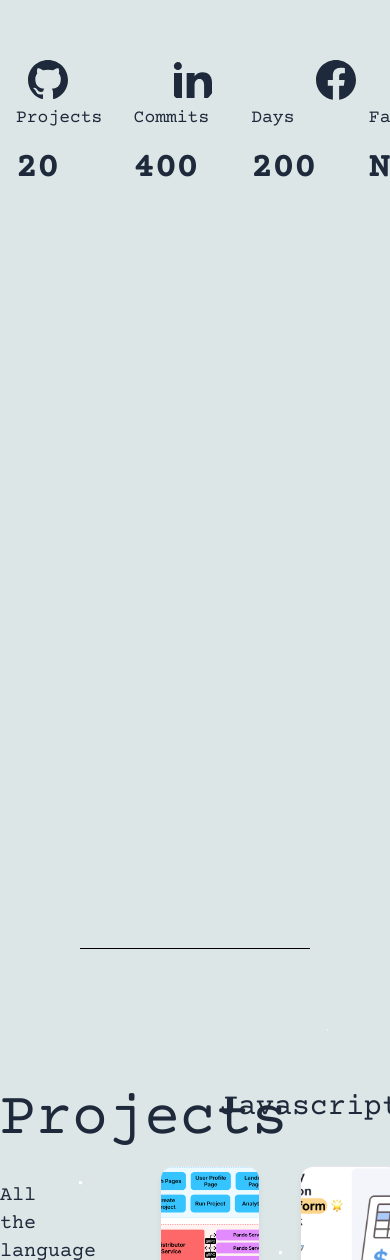
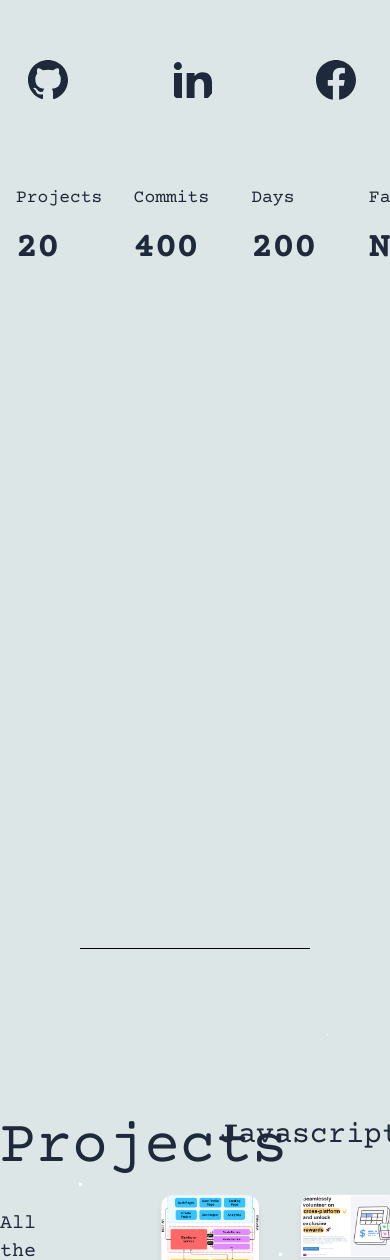
Before and after one commit to phamvant/portfolio, a Next.js app: page / in a window 390 px wide. Shown: the part 740-2000 px from the top of the page. Built offline with nearby package versions, Linux system fonts and the light colour scheme.

Commit message:
fix layout

```diff
--- a/app/components/highlight.tsx
+++ b/app/components/highlight.tsx
@@ -140,7 +140,7 @@ export default function Highlight() {
             <TechStack />
           </div>
         </div>
-        <div className="flex px-4 md:px-[5%] xl:px-[10%] flex-wrap w-full">
+        <div className="flex px-4 md:px-[5%] xl:px-[10%] flex-wrap w-full gap-20">
           <Website />
         </div>
       </div>
--- a/app/components/project/project-card.tsx
+++ b/app/components/project/project-card.tsx
@@ -9,11 +9,12 @@ export interface ProjectInfo {
 
 export function ProjectCard({ project }: { project: ProjectInfo }) {
   return (
+    <div className="w-full h-full border-[1px] rounded-xl">
       <div className="group relative flex flex-col dark:bg-slate-900/50 rounded-xl shadow-md hover:shadow-2xl overflow-hidden transition-all duration-300 h-full">
         <img
           src={project.imgUrl}
           alt="Post Image"
-        className="w-full h-52 object-cover"
+          className="w-full max-h-52 object-cover"
         />
         <div className="absolute inset-0 bg-black bg-opacity-0 dark:bg-opacity-20 group-hover:bg-opacity-0 transition-all duration-300"></div>
         <div className="p-4 border-t-[1px] border-gray-300 flex h-full">
@@ -23,5 +24,6 @@ export function ProjectCard({ project }: { project: ProjectInfo }) {
           </div>
         </div>
       </div>
+    </div>
   );
 }
--- a/app/components/project/project.tsx
+++ b/app/components/project/project.tsx
@@ -26,9 +26,9 @@ export default function Project() {
   const [curLang, setCurLang] = useState<ProjectInfo[]>(jsPrjs);
 
   return (
-    <div className="w-[100%] h-[100%] md:px-[5%] xl:px-[10%] project">
-      <div className="h-full flex flex-col justify-center">
-        <div className="grid grid-cols-6 gap-20 h-4/6">
+    <div className="w-[100%] h-[100%] md:px-[5%] xl:px-[10%] project flex flex-col justify-center">
+      {/* <div className="h-full flex flex-col justify-center max-h-[60%]"> */}
+      <div className="grid grid-cols-6 gap-20 max-h-[60%]">
         <div className="col-span-2">
           <div className="flex flex-col gap-8">
             <div className="text-6xl">Projects</div>
@@ -46,21 +46,14 @@ export default function Project() {
         </div>
         <div className="rounded-lg col-span-4 flex flex-col gap-10">
           <div className="text-3xl text-right">Javascript</div>
-            <div className="w-full h-full grid grid-cols-2 grid-rows-2 gap-10">
+          <div className="w-full h-full grid grid-cols-2 gap-10">
             {curLang.map((project, idx) => {
-                return (
-                  <div
-                    className="w-full h-full border-[1px] rounded-xl"
-                    key={idx}
-                  >
-                    <ProjectCard project={project} />
-                  </div>
-                );
+              return <ProjectCard project={project} key={idx} />;
             })}
           </div>
         </div>
       </div>
     </div>
-    </div>
+    // </div>
   );
 }
```
Lines whose indentation alone changed are shown as unchanged.
